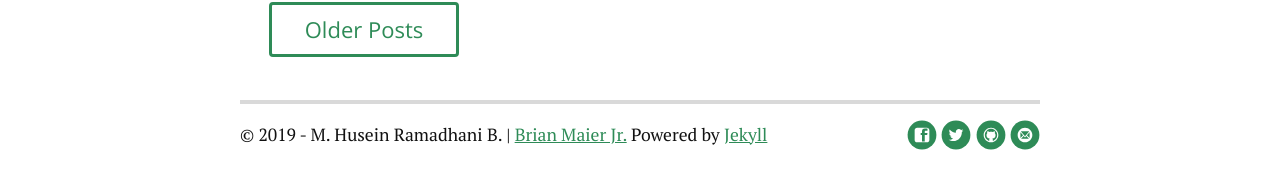
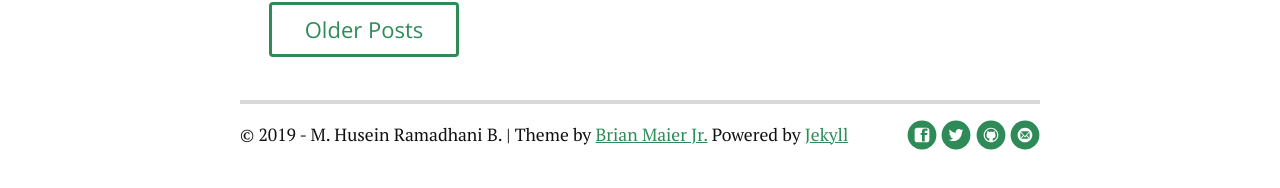
Before and after one commit to dhanibaharzah/dhanibaharzah.github.io, a Jekyll site: the page built from index.html, in a window 1280 px wide. Shown: the part 1999-2187 px from the top of the page. Built offline with Jekyll 4.4.1, drawn with Linux system fonts in a browser that asks for light colours; nearby versions of some CDN libraries; the list of posts is cut into pages by our own code.

Commit message:
Update footer.html

```diff
--- a/_includes/footer.html
+++ b/_includes/footer.html
@@ -1,6 +1,6 @@
 <div class="footer">
    <div class="container">
-      <p class="copy">&copy; {{ site.time | date: '%Y' }} - M. Husein Ramadhani B. | <a href="http://brianmaierjr.com">Brian Maier Jr.</a> Powered by <a href="http://jekyllrb.com">Jekyll</a></p>
+      <p class="copy">&copy; {{ site.time | date: '%Y' }} - M. Husein Ramadhani B. | Theme by <a href="http://brianmaierjr.com">Brian Maier Jr.</a> Powered by <a href="http://jekyllrb.com">Jekyll</a></p>
 
       <div class="footer-links">
          <ul class="noList">
```
